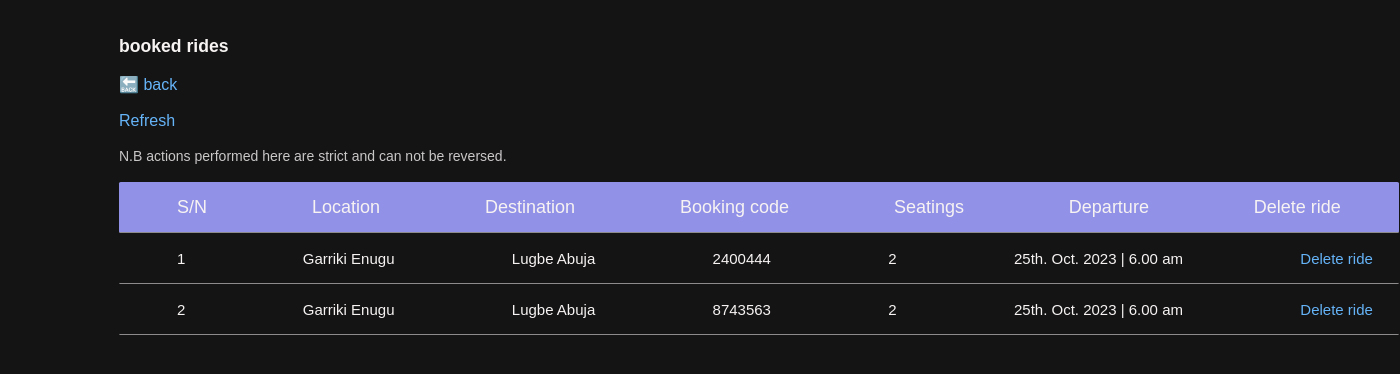
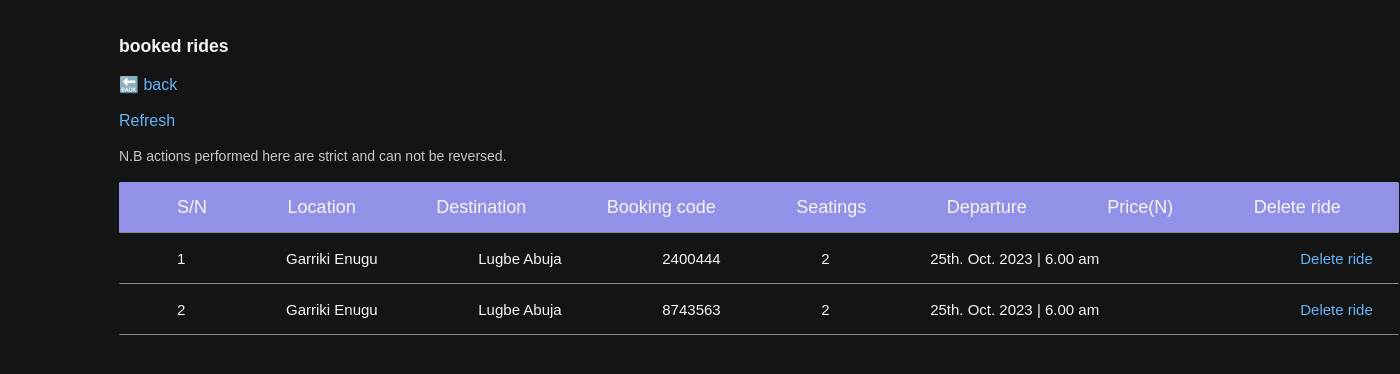
Before and after one commit to Emm-Anuel100/Goo-web-app, a PHP site: page /Goo/Admin/booked_rides.php in a window 1400 px wide. Shown: the part 166-540 px from the top of the page. Run offline with PHP 8.4, Linux system fonts and the light colour scheme; data that the repository does not hold is empty.

Commit message:
Update booked_rides.php

```diff
--- a/Admin/booked_rides.php
+++ b/Admin/booked_rides.php
@@ -68,6 +68,7 @@ if (mysqli_num_rows($result) < 0) {
                <span>Booking code</span>
                <span>Seatings</span>
                <span>Departure</span>
+               <span>Price(N)</span>
                <span>Delete ride</span>
             </div>
 
@@ -83,6 +84,7 @@ if (mysqli_num_rows($result) < 0) {
                <span><?php echo $row["booking_code"]; ?></span>
                <span><?php echo $row["seatings"]; ?></span>
                <span><?php echo $row["departure"]; ?></span>
+               <span><?php echo $row["price"]; ?></span>
                <span><?php echo "<a href='booked_rides.php?id=".$row['id']."'>Delete ride</a>" ?></span>
             </div>
             <?php  $i++; }  ?>
```
